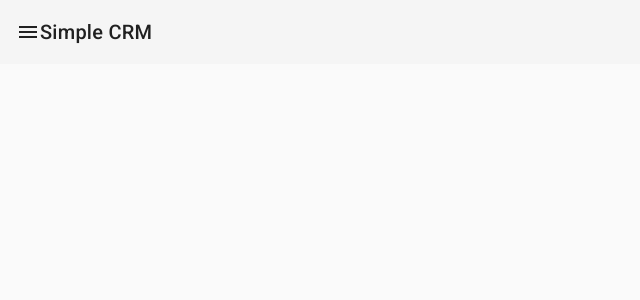
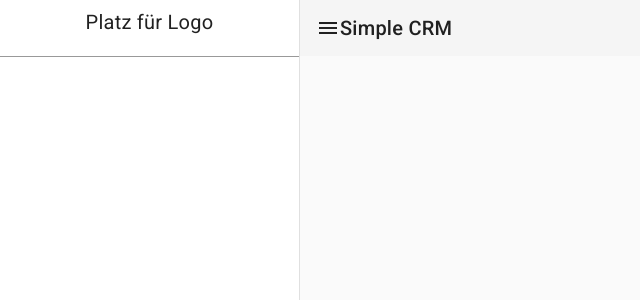
Before and after one commit to okankpl/Simple-crm, an Angular app: page / in a window 1280 px wide. Shown: the top 300 px of the page, without its empty margins (0-640 px from the left). Built offline with nearby package versions, Linux system fonts and the light colour scheme.

Commit message:
styling sidenav

```diff
--- a/src/app/app.component.html
+++ b/src/app/app.component.html
@@ -1,12 +1,21 @@
 <mat-drawer-container class="mat-drawer-container" autosize>
-  <mat-drawer #drawer class="example-sidenav" mode="side">
-    <p>Simple CRM</p>
+  <mat-drawer #drawer class="sidenav" [opened]="true" mode="side">
+    <div class="logo-container">
+      <p>Platz für Logo</p>
+    </div>
   </mat-drawer>
 
   <div class="example-sidenav-content">
     <mat-toolbar>
       <mat-toolbar-row>
-        <mat-icon mat-button (click)="drawer.toggle()" aria-hidden="false" aria-label="Example home icon" fontIcon="menu"></mat-icon>
+        <mat-icon
+          mat-button
+          (click)="drawer.toggle()"
+          aria-hidden="false"
+          aria-label="menu icon"
+          fontIcon="menu"
+          class="menu-icon"
+        ></mat-icon>
 
         <span>Simple CRM</span>
       </mat-toolbar-row>
--- a/src/app/app.component.scss
+++ b/src/app/app.component.scss
@@ -1,3 +1,27 @@
 .mat-drawer-container {
     height: 100vh;
 }
+
+.sidenav {
+    width: 300px;
+
+}
+
+.menu-icon {
+    cursor: pointer;
+}
+
+.logo-container {
+    border-bottom: 1px solid rgba($color: #000000, $alpha: 0.4);
+    padding: 0 16px 0 16px;
+    font-size: 20px;
+    min-height: 56px;
+    display: flex;
+    align-items: center;
+    justify-content: center;
+}
+
+mat-toolbar, mat-toolbar-row {
+    min-height: 56px;
+    height: 56px;
+}
```
